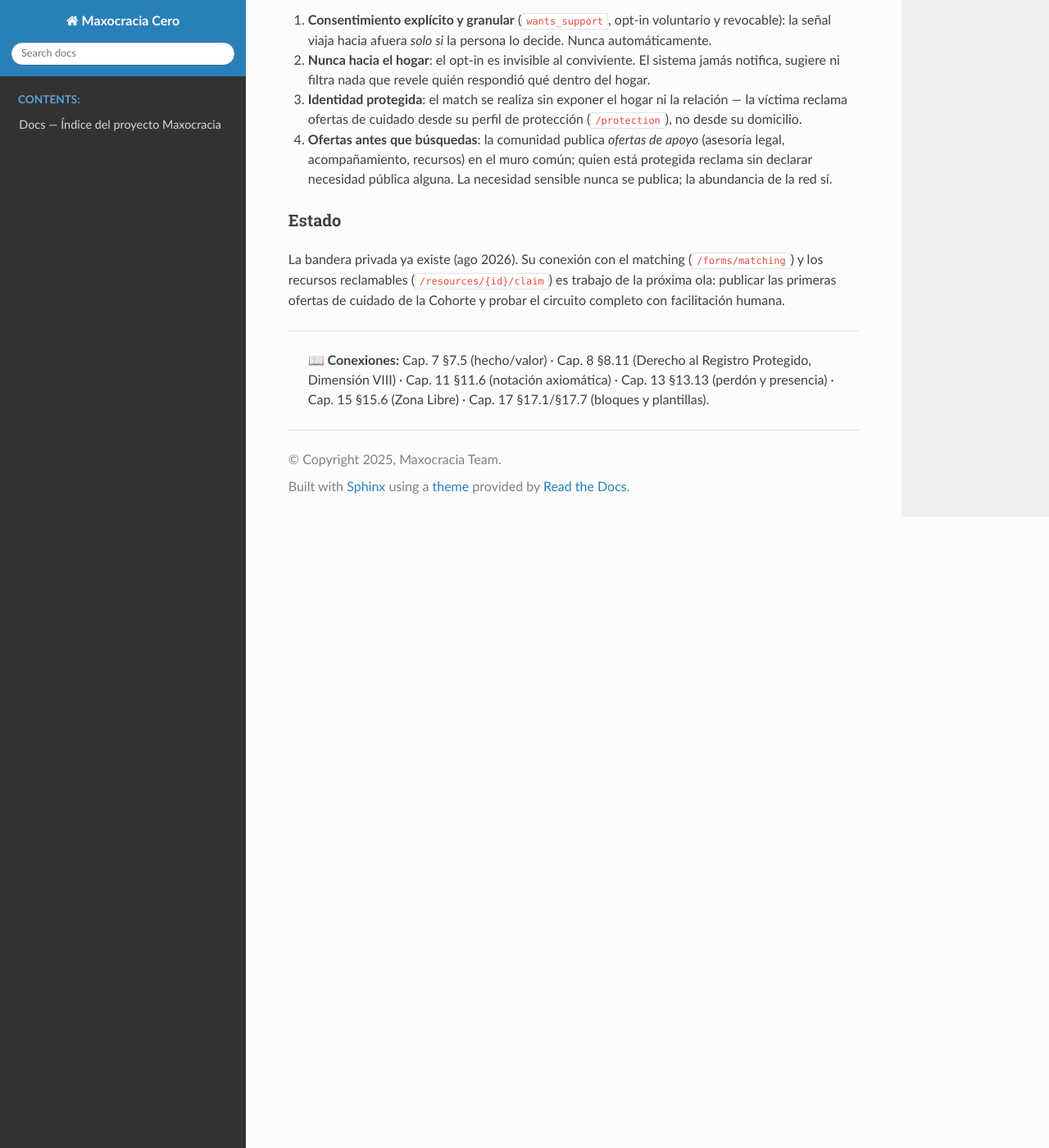
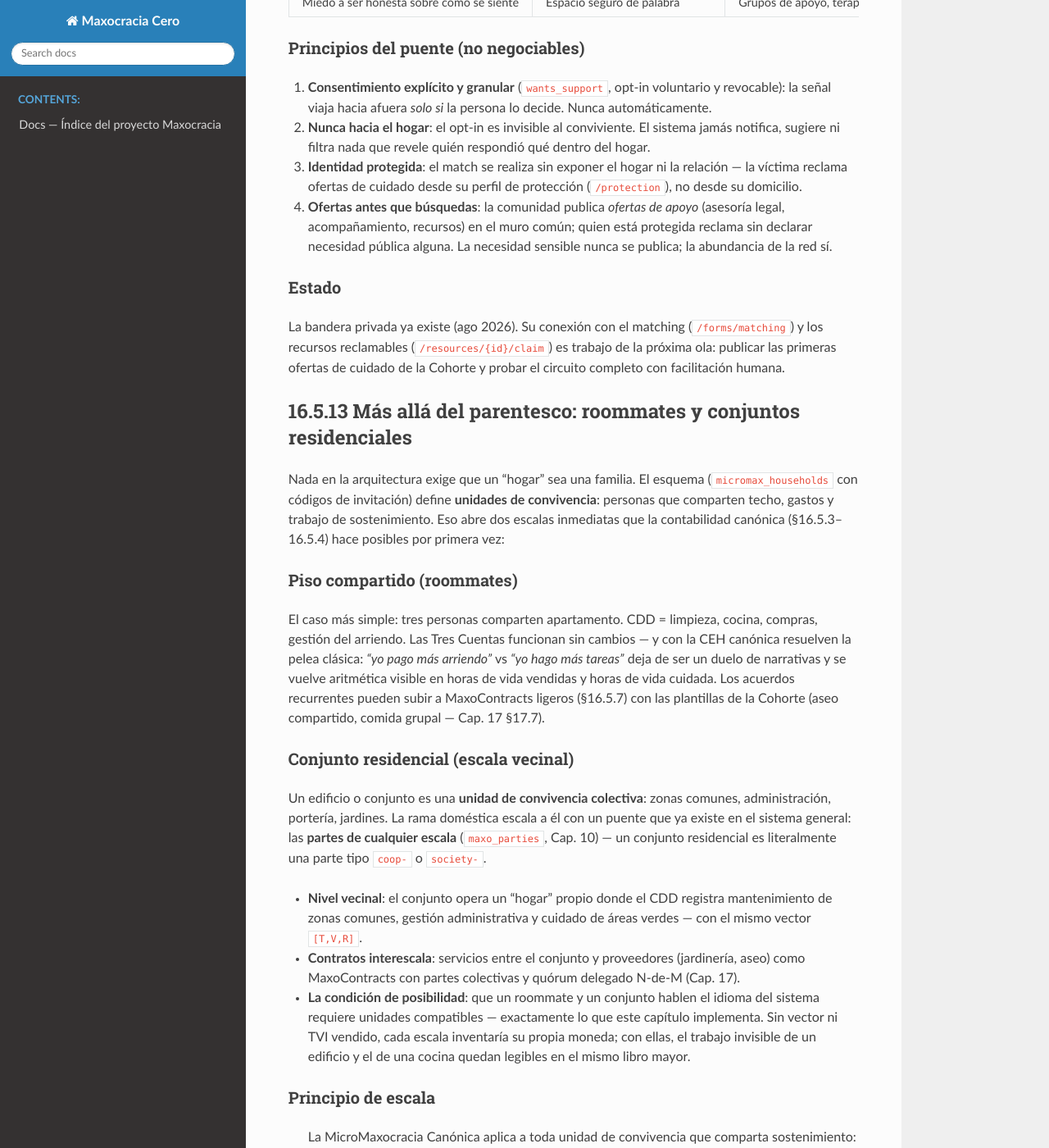
Before and after one commit to maxnelsonlopez/maxocracia-cero, a Sphinx documentation site: the page built from docs/book/edicion_3_dinamica/capitulo_16_5_micromaxocracia_canonica_220826.md, in a window 1280 px wide and 1400 px high, scrolled down 5393 px. Shown: the whole window at 82% size. Built offline with Sphinx 7.4.7 and the Read the Docs theme 3.1.0, drawn with Linux system fonts in a browser that asks for light colours; pages that are not in the unit, such as notebooks, are missing from menus; some of the changed text lies outside the part shown.

Commit message:
docs(book): 16.5.13 - roommates y conjuntos residenciales como unidades de convivencia
El parentesco no es criterio de entrada; la convivencia lo es. Roommates resuelven arriendo-vs-tareas con TVI vendido; conjuntos residenciales escalan via maxo_parties (coop-/society-) con contratos interescala N-de-M. Estado s16.5.11 actualizado con la compatibilidad canonica implementada.

```diff
--- a/docs/book/edicion_3_dinamica/capitulo_16_5_micromaxocracia_canonica_220826.md
+++ b/docs/book/edicion_3_dinamica/capitulo_16_5_micromaxocracia_canonica_220826.md
@@ -168,14 +168,16 @@ Ningún hogar existente queda invalidado:
 | Este capítulo (estándar teórico) | 🟢 creado (ago 2026) |
 | **Modo Escudo Doméstico** — registro propio nunca bloqueado + cifras ocultas a los demás + vista discreta con datos reales privados | 🟢 implementado (ago 2026, hallazgo de campo de Max) |
 | `wants_support` opt-in privado almacenado con la ESI (no altera puntaje, jamás visible al hogar) | 🟢 implementado (ago 2026) |
-| Campos opcionales de vector (v/r) en `log_cdd` + `ceh_mode` en config | 🔴 pendiente |
+| **Vector [T,V,R] opcional en cada tarea** (`v_ucv`, `r_units`, `r_notes`) — hecho limpio comparable con el sistema general, escalar ponderado intacto | 🟢 implementado (ago 2026) |
+| **CEH canónica por TVI vendido** (`ceh_mode` + `hourly_rate`; unidad homogénea solo cuando todo el hogar adopta, fallback fiat con `ceh_unit` explícito) | 🟢 implementado (ago 2026) |
+| Pesos p₁/p₂/p₃ expuestos en la salida del dashboard | 🟢 implementado (ago 2026) |
 | Check-ins de γ domésticos (endpoint + UI) | 🔴 pendiente |
-| Alias p₁/p₂/p₃ en salida del dashboard (con alias retrocompatible) | 🔴 pendiente |
+| UI de los nuevos campos (vector y modo CEH en formularios) | 🔴 pendiente |
 | Plantillas de contratos domésticos en el builder | 🔴 pendiente (plantillas Cohorte ya existen) |
 | Conexión `wants_support` → matching/recursos (Red de Apoyo, §16.5.12) | 🔴 próxima ola |
 
-**Próxima acción**: implementar los campos opcionales y el `ceh_mode` (una jornada pequeña), dejando
-los check-ins de γ domésticos y el puente hacia la Red de Apoyo para la Ola siguiente.
+**Próxima acción**: check-ins de γ domésticos y la primera escala vecinal real
+(un piso compartido o conjunto residencial operando el §16.5.13).
 
 ## 16.5.12 La ESI como señal de necesidad: el puente hacia la Red de Apoyo
 
@@ -210,8 +212,47 @@ La bandera privada ya existe (ago 2026). Su conexión con el matching (`/forms/m
 recursos reclamables (`/resources/{id}/claim`) es trabajo de la próxima ola: publicar las primeras
 ofertas de cuidado de la Cohorte y probar el circuito completo con facilitación humana.
 
+## 16.5.13 Más allá del parentesco: roommates y conjuntos residenciales
+
+Nada en la arquitectura exige que un "hogar" sea una familia. El esquema (`micromax_households`
+con códigos de invitación) define **unidades de convivencia**: personas que comparten techo,
+gastos y trabajo de sostenimiento. Eso abre dos escalas inmediatas que la contabilidad canónica
+(§16.5.3–16.5.4) hace posibles por primera vez:
+
+### Piso compartido (roommates)
+
+El caso más simple: tres personas comparten apartamento. CDD = limpieza, cocina, compras,
+gestión del arriendo. Las Tres Cuentas funcionan sin cambios — y con la CEH canónica resuelven
+la pelea clásica: *"yo pago más arriendo"* vs *"yo hago más tareas"* deja de ser un duelo de
+narrativas y se vuelve aritmética visible en horas de vida vendidas y horas de vida cuidada.
+Los acuerdos recurrentes pueden subir a MaxoContracts ligeros (§16.5.7) con las plantillas de
+la Cohorte (aseo compartido, comida grupal — Cap. 17 §17.7).
+
+### Conjunto residencial (escala vecinal)
+
+Un edificio o conjunto es una **unidad de convivencia colectiva**: zonas comunes, administración,
+portería, jardines. La rama doméstica escala a él con un puente que ya existe en el sistema general:
+las **partes de cualquier escala** (`maxo_parties`, Cap. 10) — un conjunto residencial es
+literalmente una parte tipo `coop-` o `society-`.
+
+- **Nivel vecinal**: el conjunto opera un "hogar" propio donde el CDD registra mantenimiento de
+  zonas comunes, gestión administrativa y cuidado de áreas verdes — con el mismo vector `[T,V,R]`.
+- **Contratos interescala**: servicios entre el conjunto y proveedores (jardinería, aseo) como
+  MaxoContracts con partes colectivas y quórum delegado N-de-M (Cap. 17).
+- **La condición de posibilidad**: que un roommate y un conjunto hablen el idioma del sistema
+  requiere unidades compatibles — exactamente lo que este capítulo implementa. Sin vector ni
+  TVI vendido, cada escala inventaría su propia moneda; con ellas, el trabajo invisible de un
+  edificio y el de una cocina quedan legibles en el mismo libro mayor.
+
+### Principio de escala
+
+> La MicroMaxocracia Canónica aplica a toda unidad de convivencia que comparta sostenimiento:
+> núcleo familiar, piso compartido, casa comunitaria o conjunto residencial. El parentesco no es
+> criterio de entrada; la convivencia lo es.
+
 ---
 
 > **📖 Conexiones:** Cap. 7 §7.5 (hecho/valor) · Cap. 8 §8.11 (Derecho al Registro Protegido,
-> Dimensión VIII) · Cap. 11 §11.6 (notación axiomática) · Cap. 13 §13.13 (perdón y presencia) ·
-> Cap. 15 §15.6 (Zona Libre) · Cap. 17 §17.1/§17.7 (bloques y plantillas).
+> Dimensión VIII) · Cap. 10 (partes de cualquier escala) · Cap. 11 §11.6 (notación axiomática) ·
+> Cap. 13 §13.13 (perdón y presencia) · Cap. 15 §15.6 (Zona Libre) · Cap. 17 §17.1/§17.7 (bloques
+> y plantillas).
```
